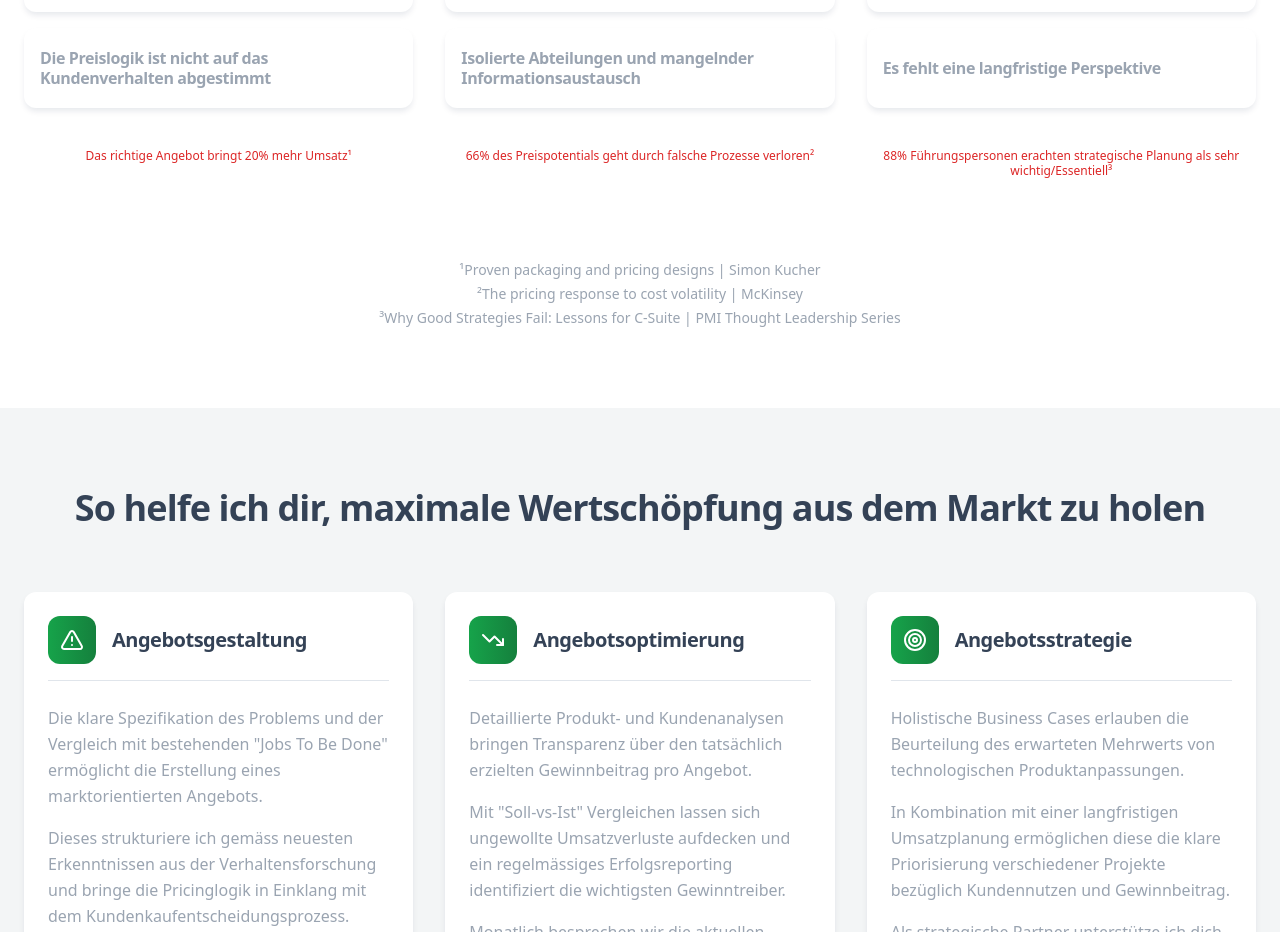
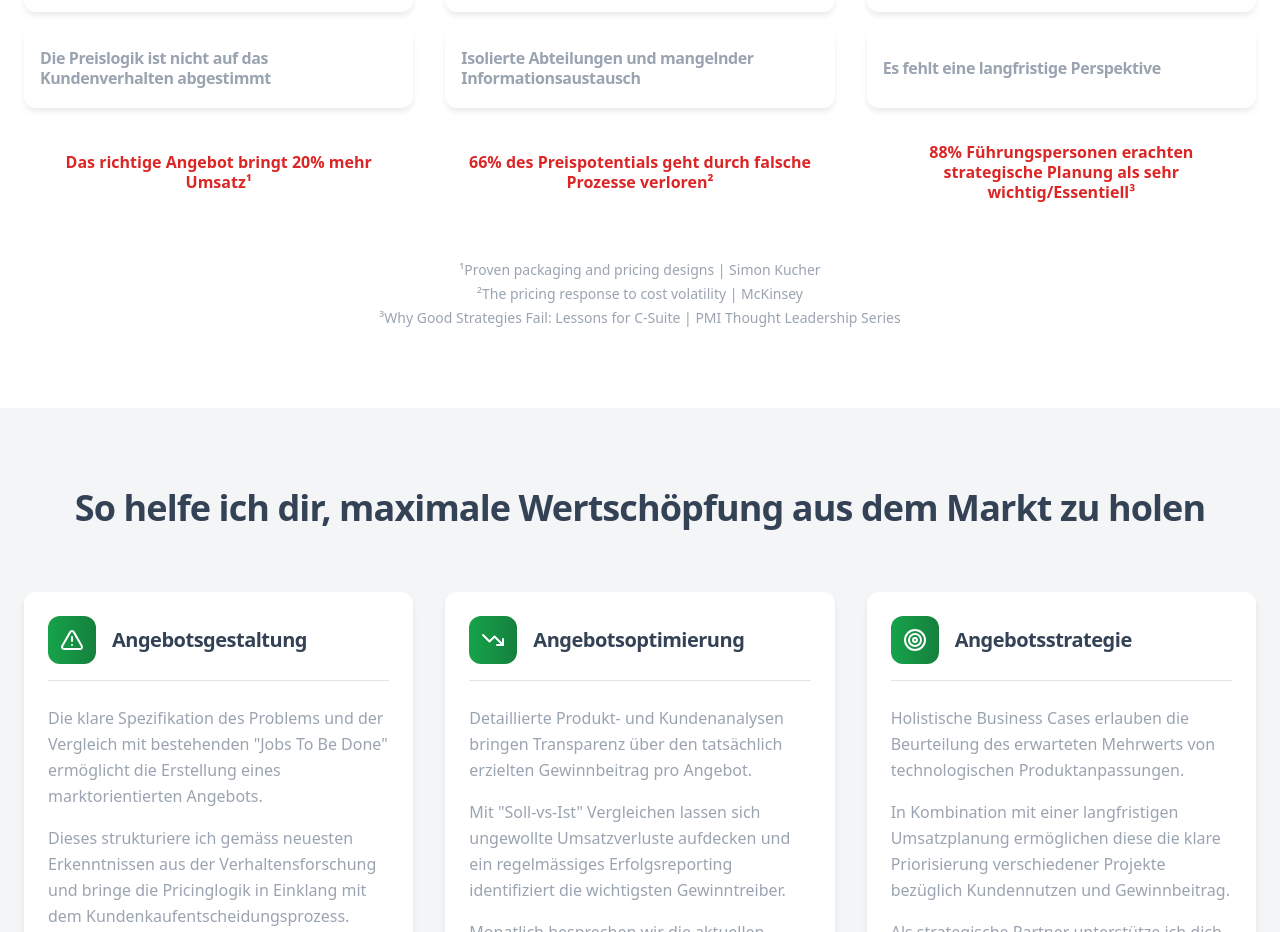
Before and after one commit to Gewinnarchitekt/gewinnarchitektdigital, a React (Vite) app: page / in a window 1280 px wide. Shown: the part 1800-2732 px from the top of the page. Built offline with nearby package versions, Linux system fonts and the light colour scheme; the HTML template or start-up script is replaced by a standard one.

Commit message:
Reverted to commit 255f060240f7fd7d826962133c7c128e97261ff3

```diff
--- a/src/components/ProblemSection.tsx
+++ b/src/components/ProblemSection.tsx
@@ -120,8 +120,8 @@ const ProblemSection = ({}: ProblemSectionProps) => {
                 </div>
 
                 {/* Highlight box */}
-                <div className="p-4 rounded-lg bg-transparent h-20 flex items-start justify-center">
-                  <p className="text-xs text-center leading-tight text-red-600 align-top" style={{ verticalAlign: 'super' }}>
+                <div className="p-4 rounded-lg bg-transparent h-20 flex items-center justify-center">
+                  <p className="font-semibold text-center leading-tight text-red-600">
                     {category.highlight}
                   </p>
                 </div>
```
